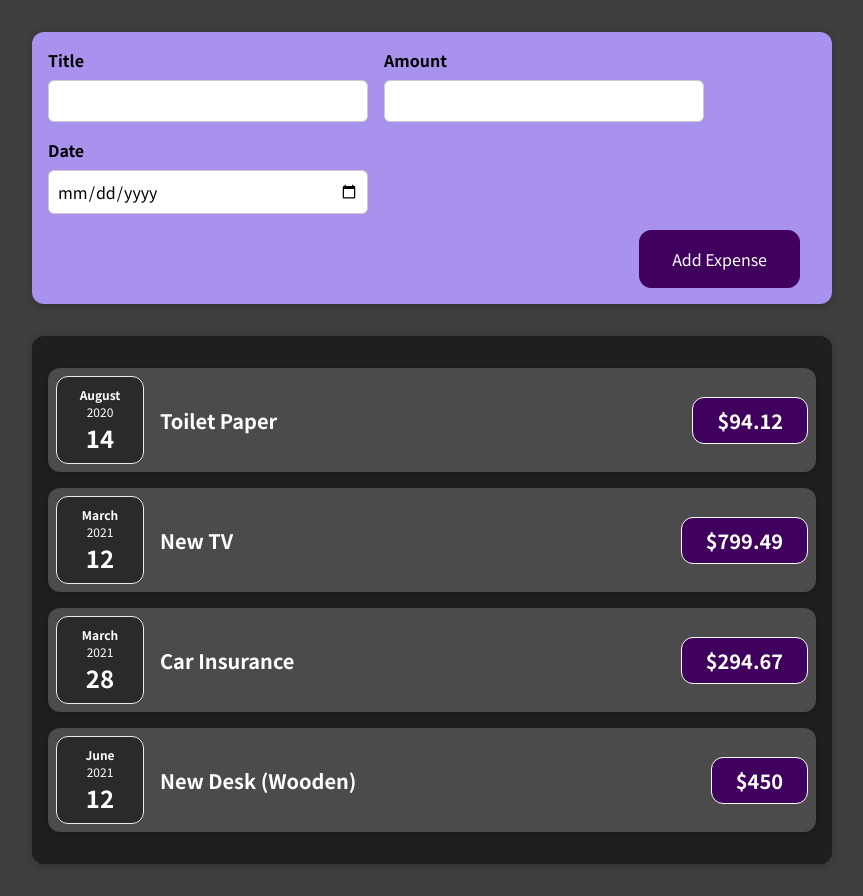
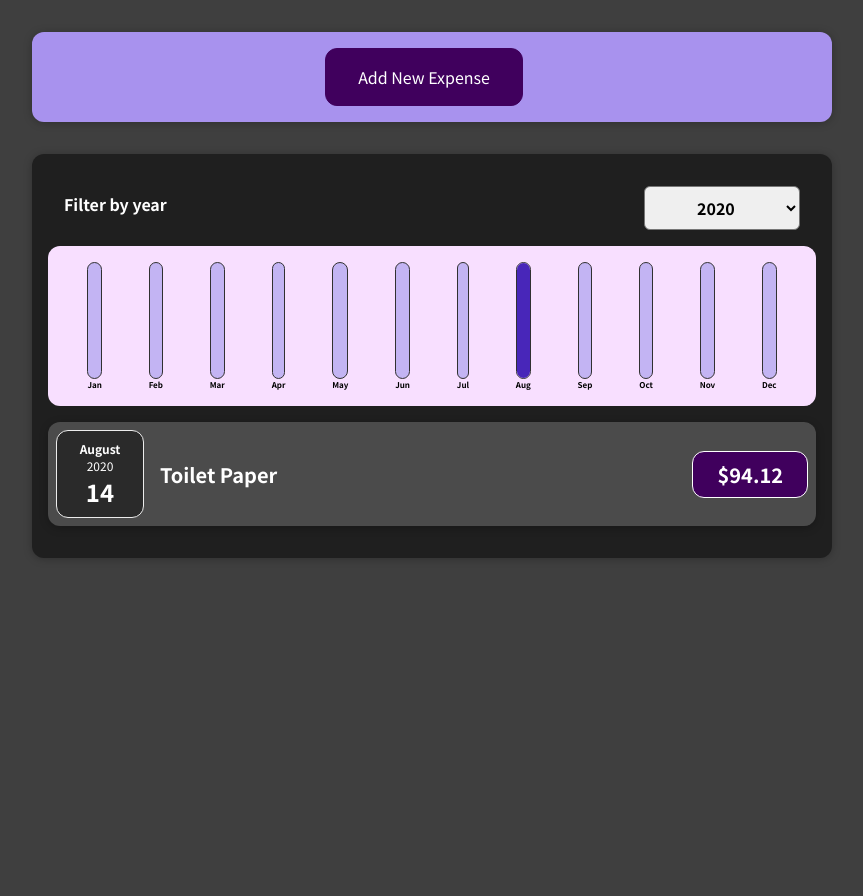
Before and after one commit to Vedant767/TODO-list, a React (Create React App) app: page / in a window 1280 px wide. Shown: the whole page, without its empty margins (208-1071 px from the left). After the commit the page ends 800 px from the top, so only its background shows below. Built offline with nearby package versions, Linux system fonts and the light colour scheme.

Commit message:
Rendering-list and graph completed

```diff
--- a/src/App.js
+++ b/src/App.js
@@ -1,10 +1,9 @@
-import React from "react";
+import React, { useState } from "react";
 
 import NewExpense from "./components/NewExpense/NewExpense";
 import Expenses from "./components/Expenses/Expenses";
 
-const App = () => {
-  const expenses = [
+const DUMMY_EXPENSES = [
   {
     id: "e1",
     title: "Toilet Paper",
@@ -26,9 +25,13 @@
   },
 ];
 
+const App = () => {
+  const [expenses, setExpenses] = useState(DUMMY_EXPENSES);
+
   const addExpenseHandler = (expense) => {
-    console.log("In App.js");
-    console.log(expense);
+    setExpenses((prevExpenses) => {
+      return [expense, ...prevExpenses];
+    });
   };
 
   // return React.createElement(
--- /dev/null
+++ b/src/components/Chart/Chart.css
@@ -0,0 +1,9 @@
+.chart {
+  padding: 1rem;
+  border-radius: 12px;
+  background-color: #f8dfff;
+  text-align: center;
+  display: flex;
+  justify-content: space-around;
+  height: 10rem;
+}
--- /dev/null
+++ b/src/components/Chart/Chart.js
@@ -0,0 +1,24 @@
+import React from "react";
+
+import ChartBar from "./ChartBar";
+import "./Chart.css";
+
+const Chart = (props) => {
+  const dataPointValues = props.dataPoints.map((dataPoint) => dataPoint.value);
+  const totalMaximum = Math.max(...dataPointValues);
+
+  return (
+    <div className="chart">
+      {props.dataPoints.map((dataPoint) => (
+        <ChartBar
+          key={dataPoint.label}
+          value={dataPoint.value}
+          maxValue={totalMaximum}
+          label={dataPoint.label}
+        />
+      ))}
+    </div>
+  );
+};
+
+export default Chart;
--- /dev/null
+++ b/src/components/Chart/ChartBar.css
@@ -0,0 +1,30 @@
+.chart-bar {
+  height: 100%;
+  display: flex;
+  flex-direction: column;
+  align-items: center;
+}
+
+.chart-bar__inner {
+  height: 100%;
+  width: 100%;
+  border: 1px solid #313131;
+  border-radius: 12px;
+  background-color: #c3b4f3;
+  overflow: hidden;
+  display: flex;
+  flex-direction: column;
+  justify-content: flex-end;
+}
+
+.chart-bar__fill {
+  background-color: #4826b9;
+  width: 100%;
+  transition: all 0.3s ease-out;
+}
+
+.chart-bar__label {
+  font-weight: bold;
+  font-size: 0.5rem;
+  text-align: center;
+}
--- /dev/null
+++ b/src/components/Chart/ChartBar.js
@@ -0,0 +1,25 @@
+import React from "react";
+
+import "./ChartBar.css";
+
+const ChartBar = (props) => {
+  let barFillHeight = "0%";
+
+  if (props.maxValue > 0) {
+    barFillHeight = Math.round((props.value / props.maxValue) * 100) + "%";
+  }
+
+  return (
+    <div className="chart-bar">
+      <div className="chart-bar__inner">
+        <div
+          className="chart-bar__fill"
+          style={{ height: barFillHeight }}
+        ></div>
+      </div>
+      <div className="chart-bar__label">{props.label}</div>
+    </div>
+  );
+};
+
+export default ChartBar;
--- a/src/components/Expenses/ExpenseItem.js
+++ b/src/components/Expenses/ExpenseItem.js
@@ -4,6 +4,7 @@
 
 function ExpenseItem(props) {
   return (
+    <li>
       <Card className="expense-item">
         <ExpenseDate date={props.date} />
         <div className="expense-item__description">
@@ -11,6 +12,7 @@
           <div className="expense-item__price">${props.amount}</div>
         </div>
       </Card>
+    </li>
   );
 }
 
--- a/src/components/Expenses/Expenses.js
+++ b/src/components/Expenses/Expenses.js
@@ -1,32 +1,34 @@
-import ExpenseItem from "./ExpenseItem";
+import React, { useState } from "react";
+
 import Card from "../UI/Card";
+import ExpensesFilter from "./ExpensesFilter";
+import ExpensesList from "./ExpensesList";
+import ExpensesChart from "./ExpensesChart";
 import "./Expenses.css";
 
-function Expenses(props) {
+const Expenses = (props) => {
+  const [filteredYear, setFilteredYear] = useState("2020");
+
+  const filterChangeHandler = (selectedYear) => {
+    setFilteredYear(selectedYear);
+  };
+
+  const filteredExpenses = props.items.filter((expense) => {
+    return expense.date.getFullYear().toString() === filteredYear;
+  });
+
   return (
-    <Card className="expenses">
-      <ExpenseItem
-        title={props.items[0].title}
-        amount={props.items[0].amount}
-        date={props.items[0].date}
-      />
-      <ExpenseItem
-        title={props.items[1].title}
-        amount={props.items[1].amount}
-        date={props.items[1].date}
-      />
-      <ExpenseItem
-        title={props.items[2].title}
-        amount={props.items[2].amount}
-        date={props.items[2].date}
-      />
-      <ExpenseItem
-        title={props.items[3].title}
-        amount={props.items[3].amount}
-        date={props.items[3].date}
-      />
-    </Card>
+    <div>
+      <Card className="expenses">
+        <ExpensesFilter
+          selected={filteredYear}
+          onChangeFilter={filterChangeHandler}
+        />
+        <ExpensesChart expenses={filteredExpenses} />
+        <ExpensesList items={filteredExpenses} />
+      </Card>
+    </div>
   );
-}
+};
 
 export default Expenses;
--- /dev/null
+++ b/src/components/Expenses/ExpensesChart.js
@@ -0,0 +1,29 @@
+import React from "react";
+
+import Chart from "../Chart/Chart";
+
+const ExpensesChart = (props) => {
+  const chartDataPoints = [
+    { label: "Jan", value: 0 },
+    { label: "Feb", value: 0 },
+    { label: "Mar", value: 0 },
+    { label: "Apr", value: 0 },
+    { label: "May", value: 0 },
+    { label: "Jun", value: 0 },
+    { label: "Jul", value: 0 },
+    { label: "Aug", value: 0 },
+    { label: "Sep", value: 0 },
+    { label: "Oct", value: 0 },
+    { label: "Nov", value: 0 },
+    { label: "Dec", value: 0 },
+  ];
+
+  for (const expense of props.expenses) {
+    const expenseMonth = expense.date.getMonth(); // starting at 0 => January => 0
+    chartDataPoints[expenseMonth].value += expense.amount;
+  }
+
+  return <Chart dataPoints={chartDataPoints} />;
+};
+
+export default ExpensesChart;
--- /dev/null
+++ b/src/components/Expenses/ExpensesList.css
@@ -0,0 +1,9 @@
+.expenses-list {
+  list-style: none;
+  padding: 0;
+}
+
+.expenses-list__fallback {
+  color: white;
+  text-align: center;
+}
--- /dev/null
+++ b/src/components/Expenses/ExpensesList.js
@@ -0,0 +1,24 @@
+import React from "react";
+import ExpenseItem from "./ExpenseItem";
+import "./ExpensesList.css";
+
+const ExpensesList = (props) => {
+  let expensesContent = <p>No expenses found.</p>;
+  if (props.items.length === 0) {
+    return <h2 className="expenses-list__fallback">Found no expenses.</h2>;
+  }
+  return (
+    <ul className="expenses-list">
+      {props.items.map((expense) => (
+        <ExpenseItem
+          key={expense.id}
+          title={expense.title}
+          amount={expense.amount}
+          date={expense.date}
+        />
+      ))}
+    </ul>
+  );
+};
+
+export default ExpensesList;
--- a/src/components/NewExpense/NewExpense.js
+++ b/src/components/NewExpense/NewExpense.js
@@ -1,20 +1,39 @@
-import React from "react";
+import React, { useState } from "react";
 
 import ExpenseForm from "./ExpenseForm";
 import "./NewExpense.css";
 
 const NewExpense = (props) => {
+  const [isEditing, setIsEditing] = useState(false);
+
   const saveExpenseDataHandler = (enteredExpenseData) => {
     const expenseData = {
       ...enteredExpenseData,
       id: Math.random().toString(),
     };
     props.onAddExpense(expenseData);
+    setIsEditing(false);
+  };
+
+  const startEditingHandler = () => {
+    setIsEditing(true);
+  };
+
+  const stopEditingHandler = () => {
+    setIsEditing(false);
   };
 
   return (
     <div className="new-expense">
-      <ExpenseForm onSaveExpenseData={saveExpenseDataHandler} />
+      {!isEditing && (
+        <button onClick={startEditingHandler}>Add New Expense</button>
+      )}
+      {isEditing && (
+        <ExpenseForm
+          onSaveExpenseData={saveExpenseDataHandler}
+          onCancel={stopEditingHandler}
+        />
+      )}
     </div>
   );
 };
```
Lines whose indentation alone changed are shown as unchanged.
